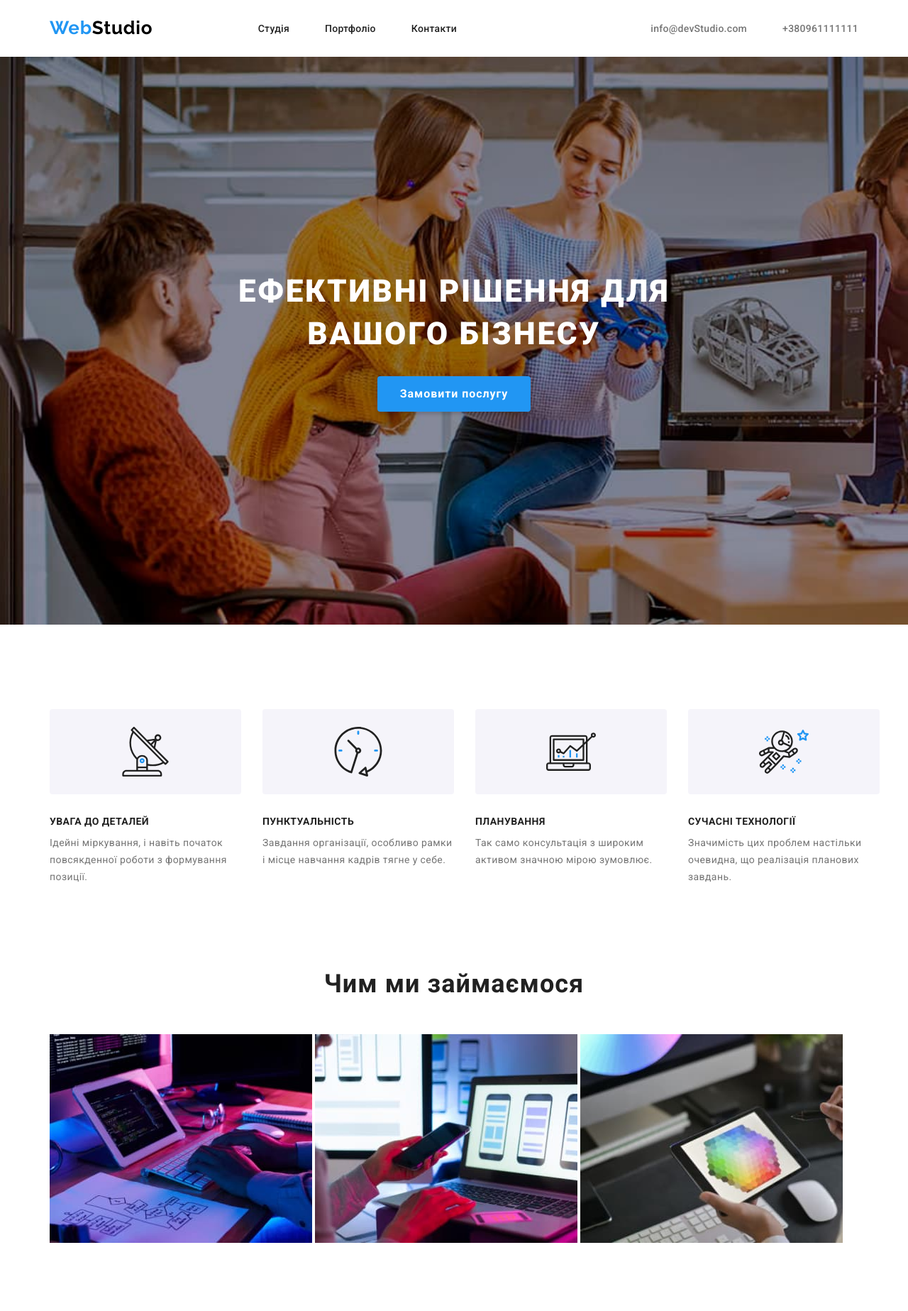
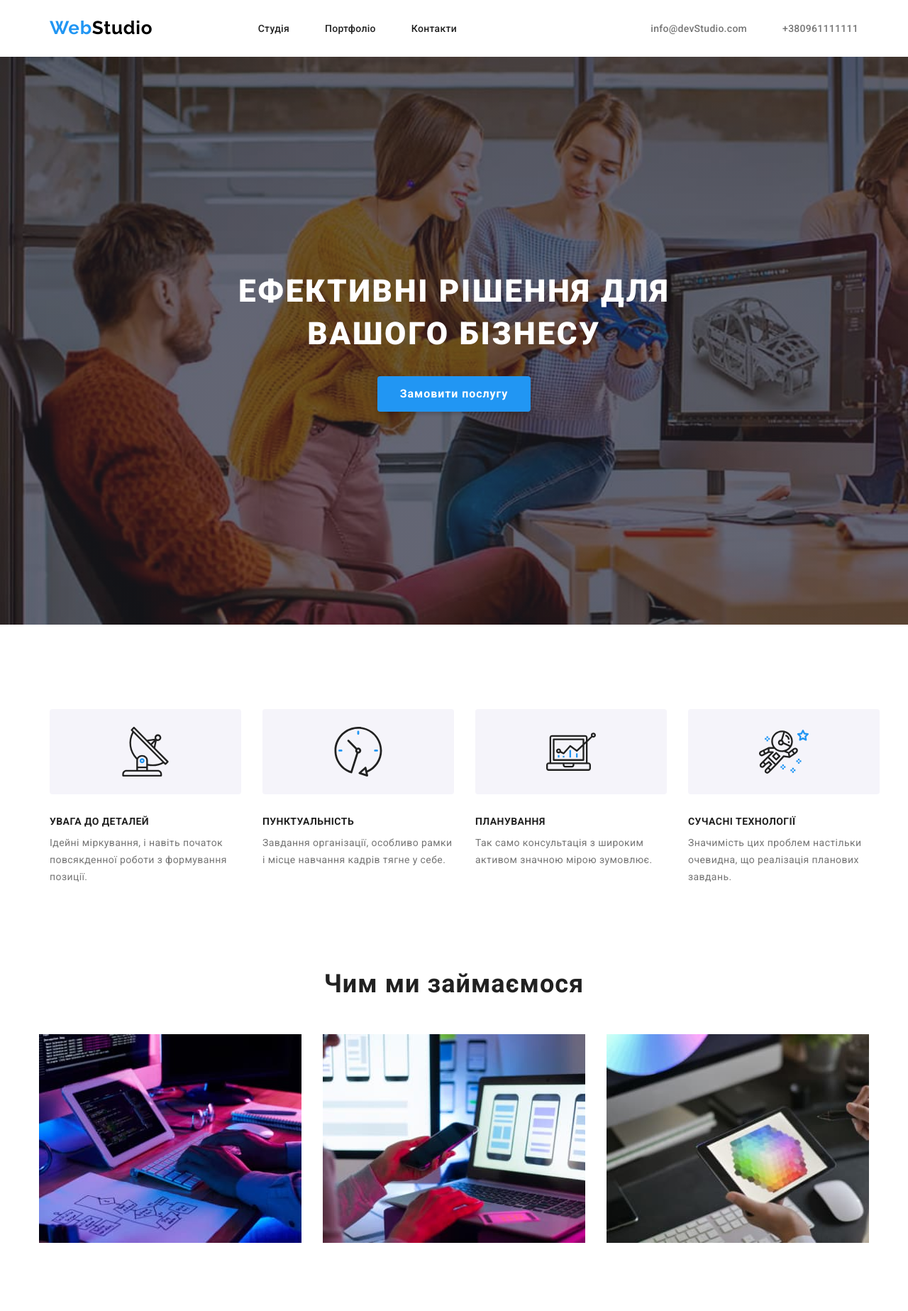
Before and after one commit to Delaath/WebStudio, a plain HTML site: page index.html in a window 1280 px wide. Shown: the top 1847 px of the page at 71% size. Drawn offline with nearby package versions, Linux system fonts and the light colour scheme.

Commit message:
bg gradient push

```diff
--- a/css/style.css
+++ b/css/style.css
@@ -108,12 +108,8 @@ body{
 
 .main-section{
     content: '';
-    background-image: url('../img/hero-bg.jpg'),
-                      linear-gradient(
-                      to top,
-                      rgba(47, 48, 58, 0.4),
-                      rgba(47, 48, 58, 0.4)
-    );
+    background-image: linear-gradient(to top, rgba(47, 48, 58, 0.4), rgba(47, 48, 58, 0.4)),
+                      url(../img/hero-bg.jpg);
     background-size: cover;
     padding: 300px 0 300px 0;
 }
@@ -222,6 +218,10 @@ body{
     letter-spacing: 0.42px;
 }
 
+.affairs{
+    padding: 0;
+}
+
 .affairs-title {
     color: var(--cotent-title-color);
     font-weight: 700;
@@ -235,7 +235,11 @@ body{
 .affairs-img {
     background: url(<path-to-image>), lightgray 50% / cover no-repeat;
     display: inline-flex;
-    justify-content: space-between;
+    margin-right: 26px;
+}
+
+.affairs-img:last-child{
+    margin-right: 0;
 }
 
 .team {
--- a/index.html
+++ b/index.html
@@ -68,9 +68,11 @@
 
         <section class="affairs container">
             <h2 class="affairs-title">Чим ми займаємося</h2>
-            <img src="./img/img-1.jpg" alt="komputer" width="370" height="294" class="affairs-img">
-            <img src="./img/img-2.jpg" alt="phone" width="370" height="294" class="affairs-img">
-            <img src="./img/img-3.jpg" alt="tablet" width="370" height="294" class="affairs-img">
+            <div class="affairs-div">
+                <img src="./img/img-1.jpg" alt="komputer" width="370" height="294" class="affairs-img">
+                <img src="./img/img-2.jpg" alt="phone" width="370" height="294" class="affairs-img">
+                <img src="./img/img-3.jpg" alt="tablet" width="370" height="294" class="affairs-img">
+            </div>
         </section>
 
         <section class="team">
```
